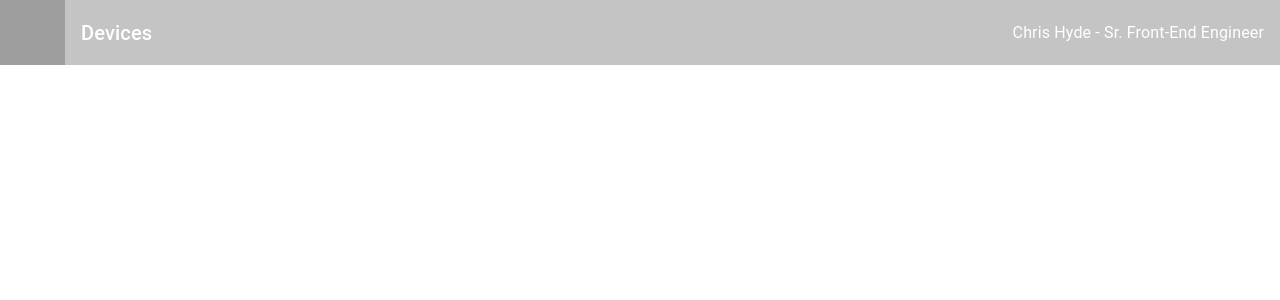
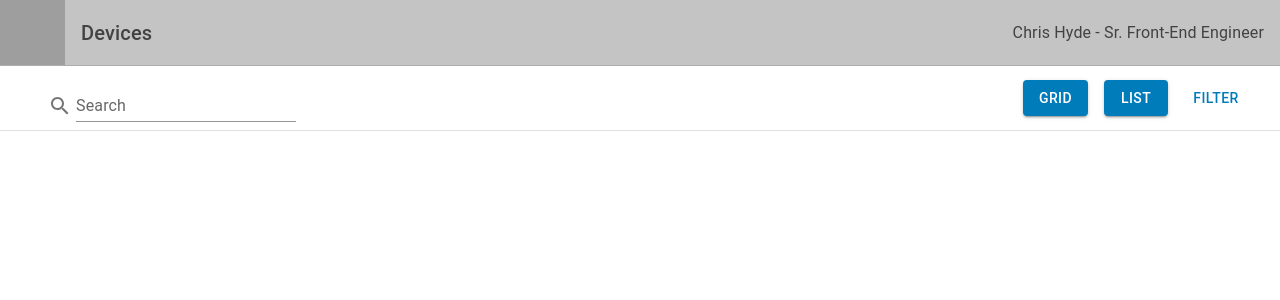
Before and after one commit to chyde/ubiquiti-fe-chris-hyde, a Next.js app: page / in a window 1280 px wide. Shown: the top 300 px of the page. Built offline with nearby package versions, Linux system fonts and the light colour scheme; grey boxes are pictures that could not be loaded.

Commit message:
show basic toolbar header

```diff
--- a/package.json
+++ b/package.json
@@ -11,6 +11,7 @@
   "dependencies": {
     "@emotion/react": "^11.11.1",
     "@emotion/styled": "^11.11.0",
+    "@mui/icons-material": "^5.14.3",
     "@mui/material": "^5.14.5",
     "@types/node": "20.5.3",
     "@types/react": "18.2.21",
--- a/src/app/layout.tsx
+++ b/src/app/layout.tsx
@@ -1,8 +1,11 @@
 // import './globals.css'
+"use client";
 import type { Metadata } from "next";
 import CssBaseline from "@mui/material/CssBaseline";
 
 import { Inter } from "next/font/google";
+import { ThemeProvider } from "@emotion/react";
+import { createTheme } from "@mui/material";
 
 const inter = Inter({ subsets: ["latin"] });
 
@@ -11,6 +14,18 @@ export const metadata: Metadata = {
   description: "Generated by create next app",
 };
 
+const theme = createTheme({
+  palette: {
+    mode: "light",
+    primary: {
+      main: "#007cbb",
+    },
+    secondary: {
+      main: "#ff9100",
+    },
+  },
+});
+
 export default function RootLayout({
   children,
 }: {
@@ -18,9 +33,11 @@ export default function RootLayout({
 }) {
   return (
     <html lang="en">
-      <CssBaseline />
       <body className={inter.className} style={{ margin: 0 }}>
-        {children}
+        <ThemeProvider theme={theme}>
+          <CssBaseline />
+          {children}
+        </ThemeProvider>
       </body>
     </html>
   );
--- a/src/app/page.tsx
+++ b/src/app/page.tsx
@@ -5,8 +5,13 @@ import Toolbar from "@mui/material/Toolbar";
 import Typography from "@mui/material/Typography";
 
 import Navbar from "../components/Navbar";
-import { title } from "process";
+import ToolbarDevices from "../components/Toolbar";
 
 export default function Home() {
-  return <Navbar title="Devices" />;
+  return (
+    <>
+      <Navbar title="Devices" />
+      <ToolbarDevices title="Devices" />
+    </>
+  );
 }
--- a/src/components/Navbar.tsx
+++ b/src/components/Navbar.tsx
@@ -3,8 +3,9 @@ import AppBar from "@mui/material/AppBar";
 import Box from "@mui/material/Box";
 import Toolbar from "@mui/material/Toolbar";
 import Typography from "@mui/material/Typography";
+import Divider from "@mui/material/Divider";
 
-export default function Home({ title }: { title: string }) {
+export default function Navbar({ title }: { title: string }) {
   return (
     <Box sx={{ flexGrow: 1 }}>
       <AppBar
@@ -21,14 +22,22 @@ export default function Home({ title }: { title: string }) {
           <Typography
             variant="h6"
             component="div"
+            color={"grey.800"}
             sx={{ flexGrow: 1, marginLeft: 2 }}
           >
             {title}
           </Typography>
-          <Typography variant="body1" component="div" sx={{ marginRight: 2 }}>
+          <Typography
+            variant="body1"
+            component="div"
+            color={"grey.800"}
+            sx={{ marginRight: 2 }}
+          >
             Chris Hyde - Sr. Front-End Engineer
           </Typography>
         </Toolbar>
+
+        <Divider />
       </AppBar>
     </Box>
   );
--- /dev/null
+++ b/src/components/Toolbar.tsx
@@ -0,0 +1,46 @@
+import * as React from "react";
+import AppBar from "@mui/material/AppBar";
+import Box from "@mui/material/Box";
+import Toolbar from "@mui/material/Toolbar";
+import Typography from "@mui/material/Typography";
+import Divider from "@mui/material/Divider";
+import { Button, IconButton, TextField } from "@mui/material";
+import SearchIcon from "@mui/icons-material/Search";
+import { AccountCircle } from "@mui/icons-material";
+
+export default function ToolbarDevices({ title }: { title: string }) {
+  return (
+    <Box sx={{ flexGrow: 1 }}>
+      <AppBar
+        position="static"
+        sx={{ paddingLeft: 0, backgroundColor: "white" }}
+        elevation={0}
+      >
+        <Toolbar sx={{ flexGrow: 1 }}>
+          <IconButton size="large" aria-label="search" color="inherit">
+            {/* <SearchIcon /> */}
+          </IconButton>
+          <Box sx={{ display: "flex", alignItems: "flex-end" }}>
+            <SearchIcon sx={{ color: "action.active", mr: 0.5, my: 0.5 }} />
+            <TextField id="input-with-sx" label="Search" variant="standard" />
+          </Box>
+
+          <Box sx={{ flexGrow: 1 }} />
+
+          <Button variant="contained" color="primary" sx={{ marginX: 1 }}>
+            Grid
+          </Button>
+          <Button variant="contained" color="primary" sx={{ marginX: 1 }}>
+            List
+          </Button>
+
+          <Button variant="text" sx={{ marginX: 1 }}>
+            Filter
+          </Button>
+        </Toolbar>
+
+        <Divider />
+      </AppBar>
+    </Box>
+  );
+}
```
Also changed, not shown: 1 other file (tests, documents, lock files or other folders).
